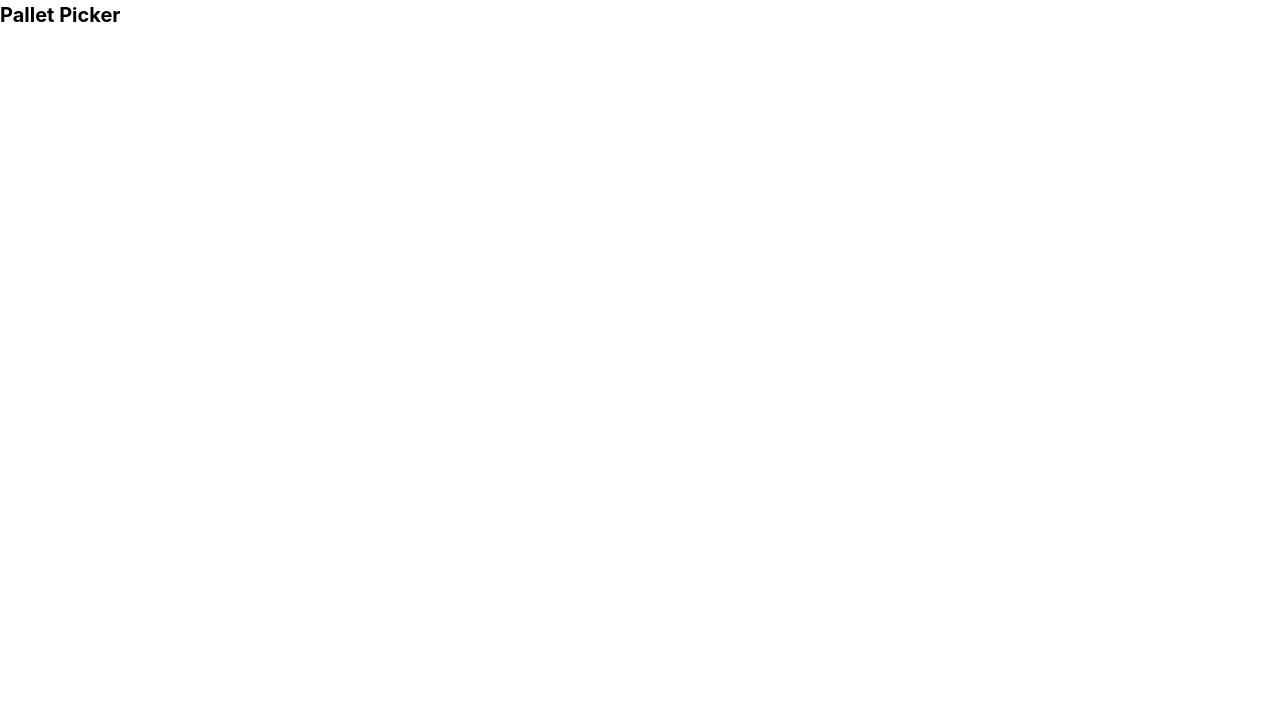
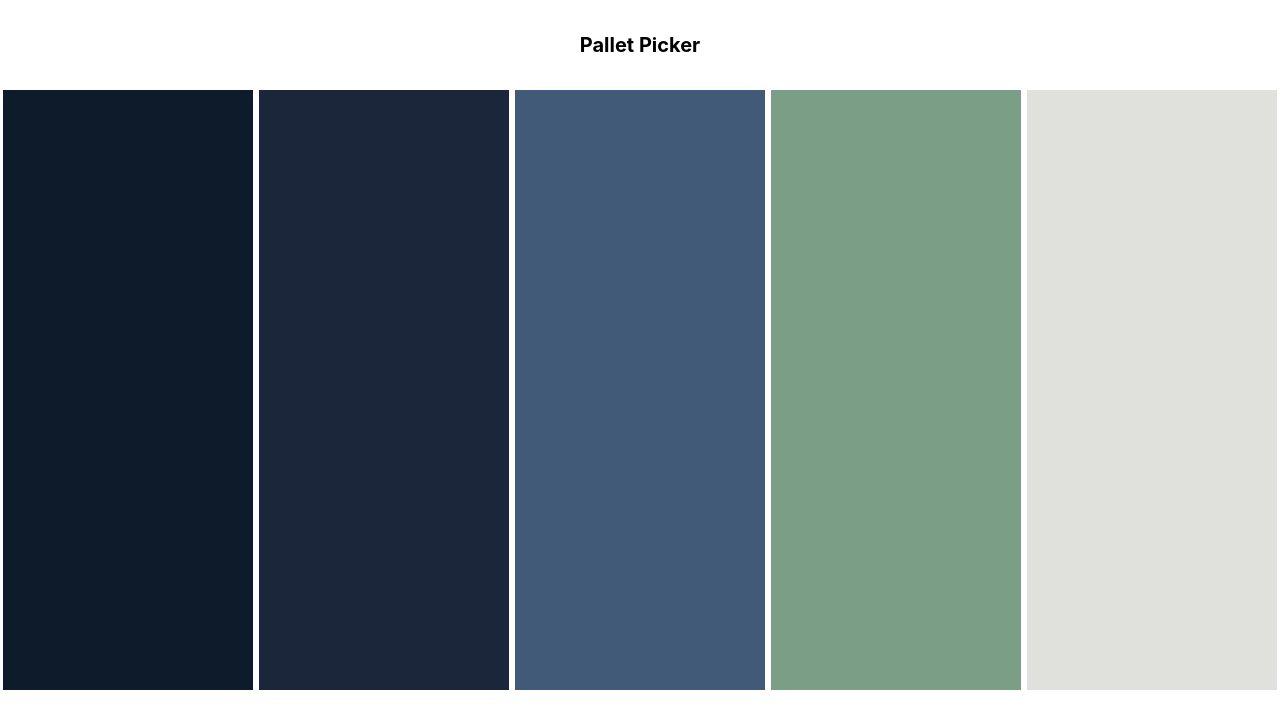
Before and after one commit to andrew-t-james/palette-picker, a website: page public/index.html in a window 1280 px wide. Drawn offline with Linux system fonts and the light colour scheme.

Commit message:
Add basic syling for color blocks-pallets

```diff
--- a/public/css/styles.css
+++ b/public/css/styles.css
@@ -1,4 +1,9 @@
 :root {
+  --color-one: #0d1b2a;
+  --color-two: #1b263b;
+  --color-three: #415a77;
+  --color-four: #7b9e87;
+  --color-five: #e0e1dd;
 }
 
 * {
@@ -23,3 +28,48 @@ body {
   font-weight: 400;
   line-height: 1.5;
 }
+
+/*
+* HEADER SECTION
+*/
+.header {
+  margin: 3rem;
+  text-align: center;
+}
+
+/*
+* COLOR BLOCK SECTION
+*/
+.color-blocks {
+  display: flex;
+  justify-content: space-around;
+  width: 100%;
+}
+
+.color-blocks__block {
+  height: 60rem;
+  width: 25rem;
+}
+
+/**
+* COLORS FOR INDVIDUAL BLOCKS
+*/
+.one {
+  background: var(--color-one);
+}
+
+.two {
+  background: var(--color-two);
+}
+
+.three {
+  background: var(--color-three);
+}
+
+.four {
+  background: var(--color-four);
+}
+
+.five {
+  background: var(--color-five);
+}
--- a/public/index.html
+++ b/public/index.html
@@ -8,7 +8,18 @@
   <title>Pallet Picker</title>
 </head>
 <body>
-  <h1>Pallet Picker</h1>
+  <header class="header">
+    <h1 class="header__heading">Pallet Picker</h1>
+  </header>
+  <main>
+    <section class="color-blocks">
+      <div class="color-blocks__block one"></div>
+      <div class="color-blocks__block two"></div>
+      <div class="color-blocks__block three"></div>
+      <div class="color-blocks__block four"></div>
+      <div class="color-blocks__block five"></div>
+    </section>
+  </main>
 
   <script src="./js/scripts.js"></script>
 </body>
```
